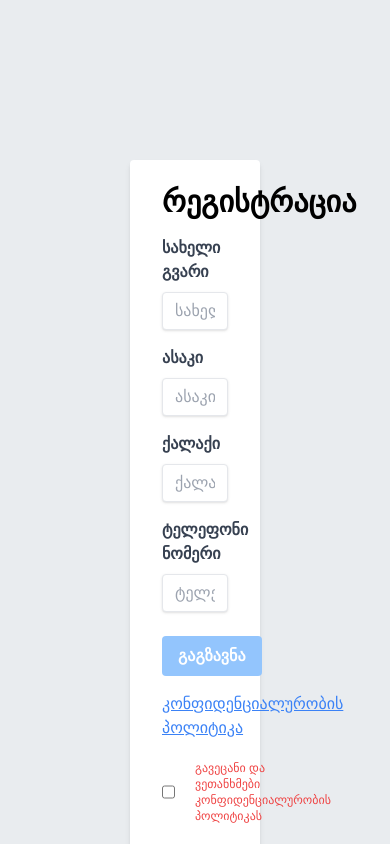
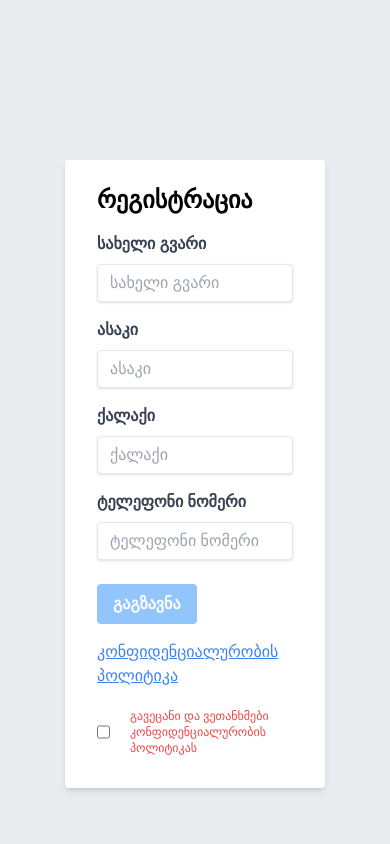
Before and after one commit to imgeorge1/Brain_House, a React (Vite) app in the folder client/: page /register in a window 390 px wide. Shown: the top 844 px of the page. Built offline with nearby package versions, Linux system fonts and the light colour scheme.

Commit message:
register page responsiveness

```diff
--- a/client/src/components/register/SignUp.tsx
+++ b/client/src/components/register/SignUp.tsx
@@ -31,13 +31,13 @@ const SignUp = () => {
   };
 
   return (
-    <div className="w-1/3 mx-auto mb-24 mt-40">
+    <div className="w-2/3 md:w-2/3 lg:w-1/3 mx-auto mb-24 mt-40">
       <form
         onSubmit={handleSubmit(onSubmit)}
         className="bg-white shadow-md rounded px-8 pt-6 pb-8"
         noValidate
       >
-        <h2 className="text-3xl font-bold mb-4">რეგისტრაცია</h2>
+        <h2 className="text-2xl sm:text-3xl font-bold mb-4">რეგისტრაცია</h2>
         <div className="mb-4">
           <label
             className="block text-gray-700 text-base font-bold mb-2"
```
